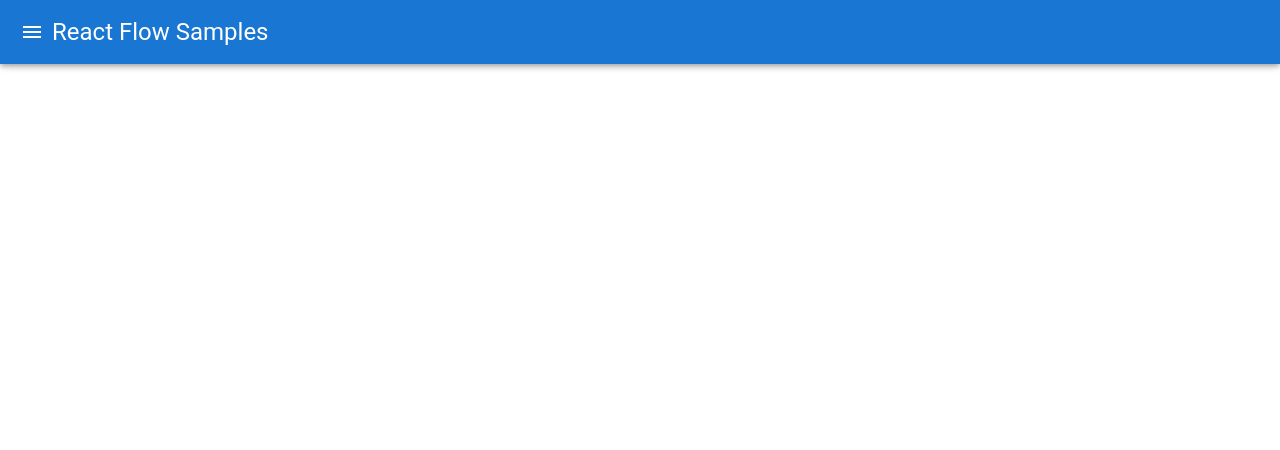
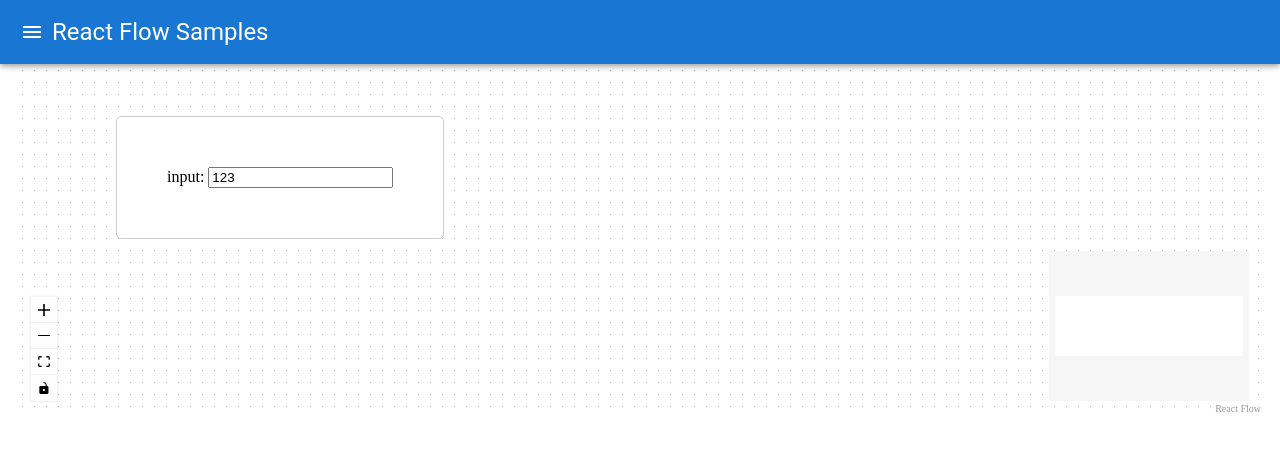
Before and after one commit to yo16/react_flow_prac, a React (Vite) app in the folder app-react-flow-vite/: page /customized-node-sample in a window 1280 px wide. Before the commit this address had no page. Shown: the top 450 px of the page. Built offline with nearby package versions, Linux system fonts and the light colour scheme.

Commit message:
add CustomizedNode

```diff
--- a/app-react-flow-vite/src/App.tsx
+++ b/app-react-flow-vite/src/App.tsx
@@ -11,6 +11,7 @@ import "./App.css";
 // 各ページのコンポーネント
 import { Top } from './contents/Top';
 import { EdgeType } from './contents/EdgeType';
+import { CustomizedNodeSample } from './contents/CustomizedNodeSample';
 
 
 const drawerWidth = 240;
@@ -75,6 +76,13 @@ const App = () => {
                         >
                             <ListItemText primary="線の種類" />
                         </ListItemButton>
+                        <ListItemButton
+                            component={Link}
+                            onClick={handleDrawerToggle}
+                            to="/customized-node-sample"
+                        >
+                            <ListItemText primary="カスタムノード" />
+                        </ListItemButton>
                     </List>
                 </Drawer>
             </nav>
@@ -86,6 +94,7 @@ const App = () => {
                     {/* ルーティング設定 */}
                     <Route path="/" element={<Top />} />
                     <Route path="/edge-type" element={<EdgeType />} />
+                    <Route path="/customized-node-sample" element={<CustomizedNodeSample />} />
                 </Routes>
                 </main>
             </div>
--- /dev/null
+++ b/app-react-flow-vite/src/contents/CustomizedNode.css
@@ -0,0 +1,6 @@
+.text-updater-node {
+    background: #fff;
+    padding: 50px;
+    border: 1px solid #ccc;
+    border-radius: 5px;
+}
--- /dev/null
+++ b/app-react-flow-vite/src/contents/CustomizedNodeSample.tsx
@@ -0,0 +1,65 @@
+import { useCallback } from 'react';
+import {
+    ReactFlow,
+    MiniMap,
+    Controls,
+    Background,
+    BackgroundVariant,
+} from '@xyflow/react';
+import '@xyflow/react/dist/style.css';
+import {
+    Stack,
+    Box,
+} from '@mui/material';
+
+
+import "./Top.css";
+import "./CustomizedNode.css";
+
+export const TextUpdaterNode: React.FC = (props: any) => {
+    const onChange = useCallback((evt: any) => {
+        console.log(evt.target.value);
+        props.data.value = evt.target.value;
+    }, []);
+
+    // propsには、nodesで定義したすべての項目が渡ってくる
+    console.log(props);
+
+    return (
+        <div className="text-updater-node">
+            <label>input: </label>
+            <input type="text" onChange={onChange} value={props.data.value} />
+        </div>
+    );
+}
+const nodeTypes = {
+    textUpdater: TextUpdaterNode,
+};
+
+
+const nodes = [
+    {
+        id: 'node-1',
+        type: 'textUpdater',
+        position: { x: 100, y: 100 },
+        data: { value: 123 },
+    },
+];
+
+export const CustomizedNodeSample: React.FC = () => {
+    return (
+        <Stack>
+            <Box style={{ width: '100%', height: '50vh', backgroundColor: "#fff" }}>
+                <ReactFlow
+                    nodes={nodes}
+                    nodeTypes={nodeTypes}
+                >
+
+                    <Controls />
+                    <MiniMap />
+                    <Background variant={BackgroundVariant.Dots} gap={12} size={1} />
+                </ReactFlow>
+            </Box>
+        </Stack>
+    )
+};
```
Lines whose indentation alone changed are shown as unchanged.
